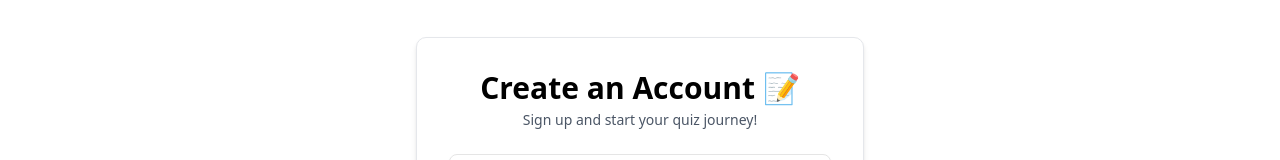
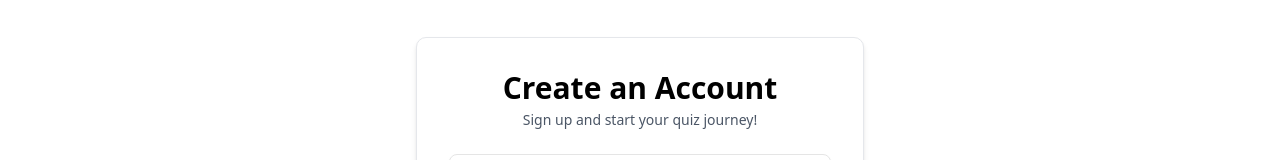
Before and after one commit to syedarhamraza/frontend_speedcode, a Next.js app: page /register in a window 1280 px wide. Shown: the part 233-393 px from the top of the page. Built offline with nearby package versions, Linux system fonts and the light colour scheme; no server answers.

Commit message:
fix: login and register

```diff
--- a/app/login/page.tsx
+++ b/app/login/page.tsx
@@ -80,7 +80,7 @@ export default function LoginPage() {
       <main className="min-h-screen flex items-center justify-center bg-white text-black px-4 py-10">
         <div className="w-full max-w-md bg-white border border-gray-200 shadow-md rounded-lg p-6 sm:p-8 space-y-6">
           <div className="text-center space-y-1">
-            <h1 className="text-3xl font-bold">Welcome Back 👋</h1>
+            <h1 className="text-3xl font-bold">Welcome Back</h1>
             <p className="text-sm text-gray-600">
               Please log in to access your account.
             </p>
--- a/app/register/page.tsx
+++ b/app/register/page.tsx
@@ -81,7 +81,7 @@ export default function RegisterPage() {
       <main className="min-h-screen flex items-center justify-center bg-white text-black px-4 py-10">
         <div className="w-full max-w-md bg-white border border-gray-200 shadow-md rounded-lg p-6 sm:p-8 space-y-6">
           <div className="text-center space-y-1">
-            <h1 className="text-3xl font-bold">Create an Account 📝</h1>
+            <h1 className="text-3xl font-bold">Create an Account</h1>
             <p className="text-sm text-gray-600">
               Sign up and start your quiz journey!
             </p>
```
